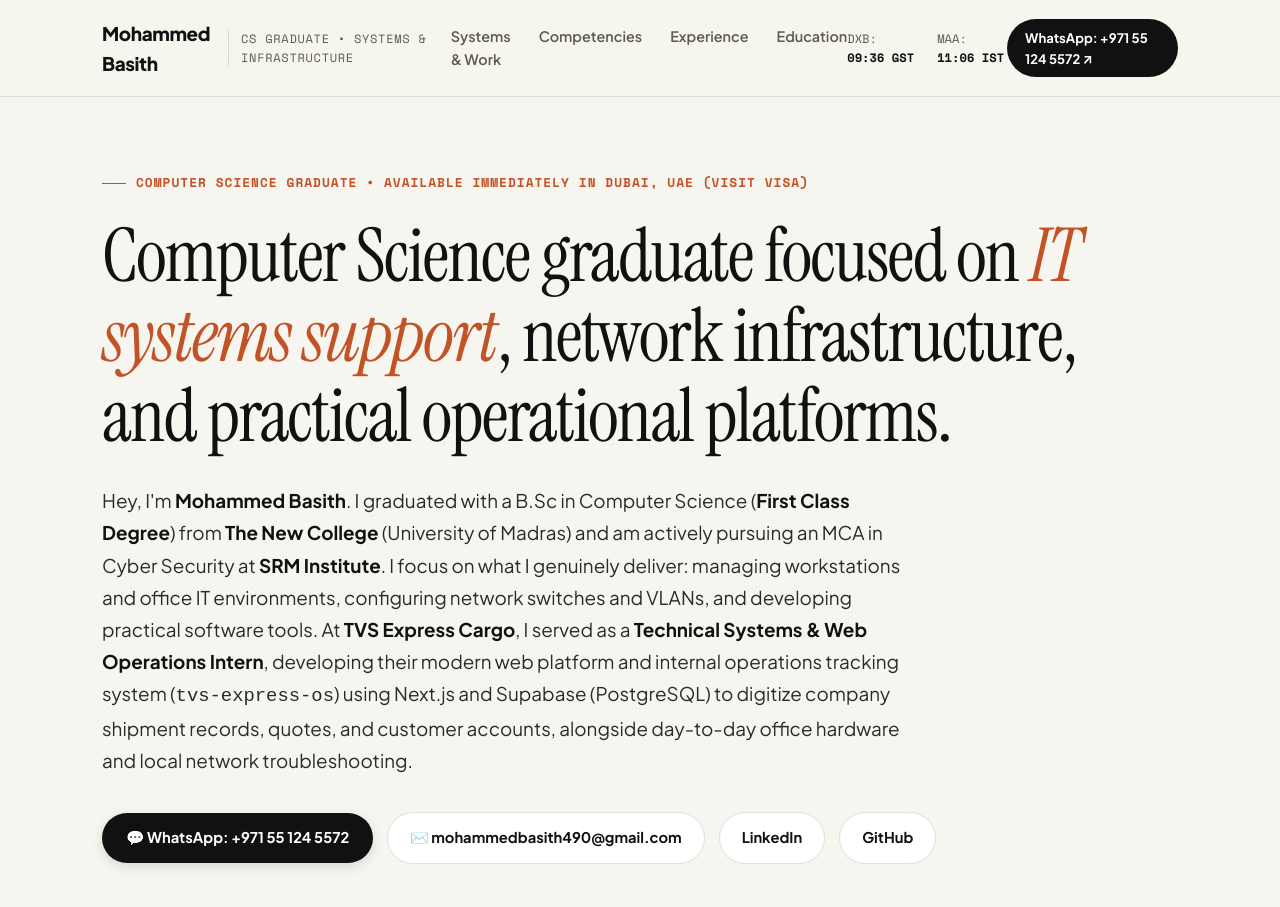
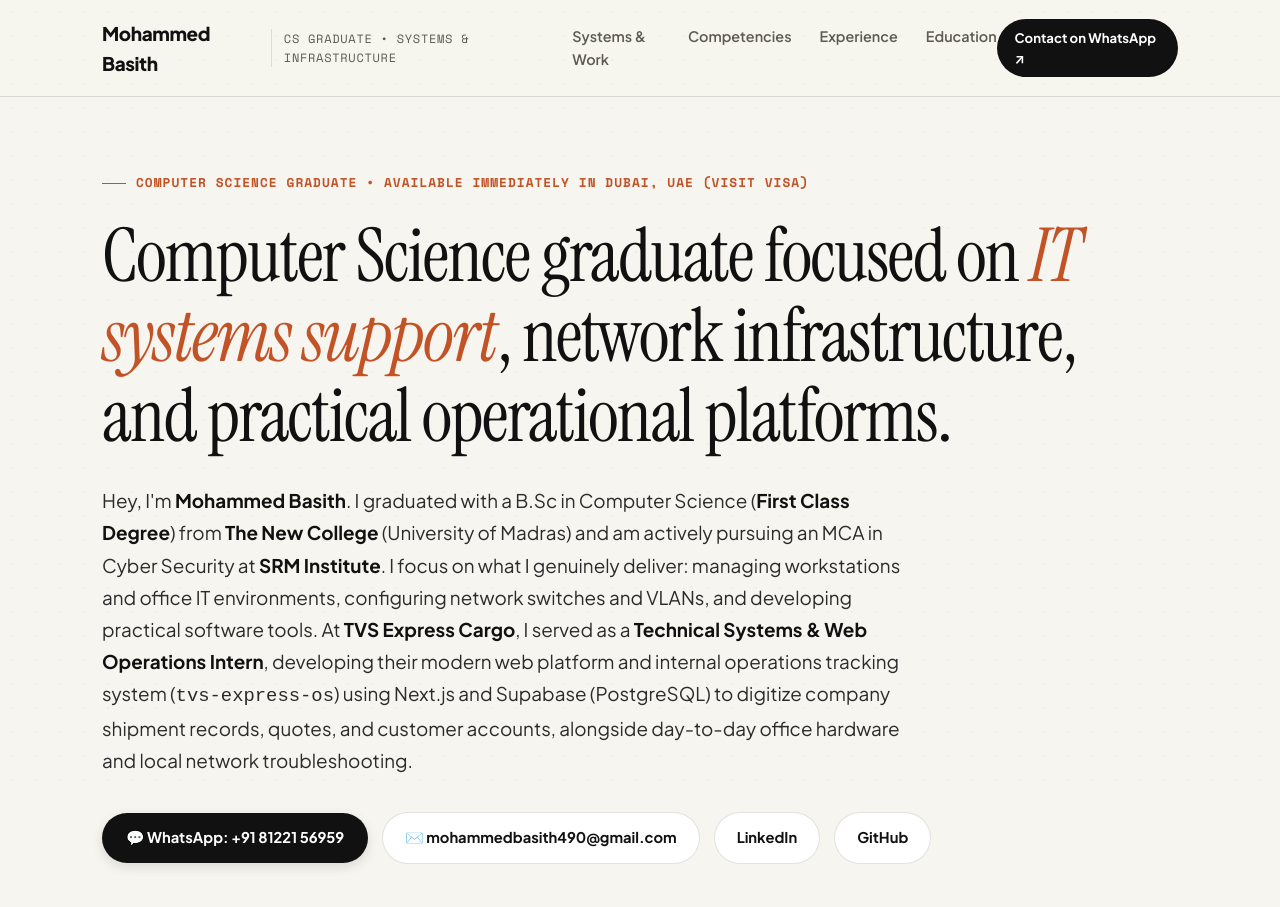
Before and after one commit to Mdbasith05/mdbasith05, a plain HTML site: page index.html in a window 1280 px wide. Shown: the top 907 px of the page. Drawn offline with nearby package versions, Linux system fonts and the light colour scheme.

Commit message:
Restore permanent +91 81221 56959 for WhatsApp and remove dual clocks from portfolio

```diff
--- a/index.html
+++ b/index.html
@@ -83,7 +83,7 @@
     }
 
     /* -------------------------------------------------------------------------
-       EDITORIAL TOP BAR
+       EDITORIAL TOP BAR (CLEAN & MINIMALIST)
        ------------------------------------------------------------------------- */
     .top-bar {
       border-bottom: 1px solid var(--border);
@@ -136,19 +136,6 @@
       color: var(--ink);
     }
 
-    .top-clocks {
-      display: flex;
-      gap: 20px;
-      font-family: var(--font-mono);
-      font-size: 0.76rem;
-      color: var(--ink-muted);
-    }
-
-    .clock-item span {
-      color: var(--ink);
-      font-weight: 700;
-    }
-
     .top-contact-btn {
       background: var(--ink);
       color: #ffffff !important;
@@ -168,7 +155,6 @@
     }
 
     @media (max-width: 900px) {
-      .top-clocks { display: none; }
       .brand-role { display: none; }
     }
     @media (max-width: 720px) {
@@ -747,7 +733,7 @@
 </head>
 <body>
 
-  <!-- TOP BAR -->
+  <!-- TOP BAR (CLEAN, NO DUAL CLOCKS) -->
   <header class="top-bar">
     <div class="container top-bar-inner">
       <div class="brand-mark">
@@ -762,13 +748,8 @@
         <a href="#education">Education</a>
       </nav>
 
-      <div class="top-clocks">
-        <div class="clock-item">DXB: <span id="clock-dxb">--:-- GST</span></div>
-        <div class="clock-item">MAA: <span id="clock-maa">--:-- IST</span></div>
-      </div>
-
-      <a href="https://wa.me/971551245572?text=Hello%20Mohammed%20Basith,%20we%20reviewed%20your%20portfolio" target="_blank" class="top-contact-btn">
-        <span>WhatsApp: +971 55 124 5572 ↗</span>
+      <a href="https://wa.me/918122156959?text=Hello%20Mohammed%20Basith,%20we%20reviewed%20your%20portfolio" target="_blank" class="top-contact-btn">
+        <span>Contact on WhatsApp ↗</span>
       </a>
     </div>
   </header>
@@ -790,8 +771,8 @@
       </p>
 
       <div class="hero-actions">
-        <a href="https://wa.me/971551245572?text=Hello%20Mohammed%20Basith,%20we%20reviewed%20your%20portfolio" target="_blank" class="btn-primary">
-          <span>💬 WhatsApp: +971 55 124 5572</span>
+        <a href="https://wa.me/918122156959?text=Hello%20Mohammed%20Basith,%20we%20reviewed%20your%20portfolio" target="_blank" class="btn-primary">
+          <span>💬 WhatsApp: +91 81221 56959</span>
         </a>
         <a href="mailto:mohammedbasith490@gmail.com" class="btn-secondary">
           <span>✉️ mohammedbasith490@gmail.com</span>
@@ -1128,8 +1109,8 @@
       </p>
 
       <div class="footer-actions">
-        <a href="https://wa.me/971551245572?text=Hello%20Mohammed%20Basith,%20we%20reviewed%20your%20portfolio" target="_blank" class="btn-primary">
-          <span>💬 WhatsApp: +971 55 124 5572</span>
+        <a href="https://wa.me/918122156959?text=Hello%20Mohammed%20Basith,%20we%20reviewed%20your%20portfolio" target="_blank" class="btn-primary">
+          <span>💬 WhatsApp: +91 81221 56959</span>
         </a>
         <a href="mailto:mohammedbasith490@gmail.com" class="btn-secondary">
           <span>✉️ mohammedbasith490@gmail.com</span>
@@ -1144,34 +1125,10 @@
 
       <div class="footer-colophon">
         <div>&copy; 2026 Mohammed Basith. All rights reserved.</div>
-        <div>Dubai, UAE (Visit Visa) &bull; Phone: +971 55 124 5572</div>
+        <div>Chennai, India &bull; Relocating to Dubai, UAE (Visit Visa)</div>
       </div>
     </div>
   </footer>
 
-  <!-- SCRIPT: LIVE DUAL-TIME CLOCK -->
-  <script>
-    function updateClocks() {
-      const now = new Date();
-
-      // Dubai: UTC+4
-      const dxbTime = new Date(now.toLocaleString("en-US", { timeZone: "Asia/Dubai" }));
-      const dxbHours = String(dxbTime.getHours()).padStart(2, '0');
-      const dxbMinutes = String(dxbTime.getMinutes()).padStart(2, '0');
-      const elDxb = document.getElementById("clock-dxb");
-      if (elDxb) elDxb.textContent = `${dxbHours}:${dxbMinutes} GST`;
-
-      // Chennai: UTC+5:30
-      const maaTime = new Date(now.toLocaleString("en-US", { timeZone: "Asia/Kolkata" }));
-      const maaHours = String(maaTime.getHours()).padStart(2, '0');
-      const maaMinutes = String(maaTime.getMinutes()).padStart(2, '0');
-      const elMaa = document.getElementById("clock-maa");
-      if (elMaa) elMaa.textContent = `${maaHours}:${maaMinutes} IST`;
-    }
-
-    updateClocks();
-    setInterval(updateClocks, 1000);
-  </script>
-
 </body>
 </html>
```
